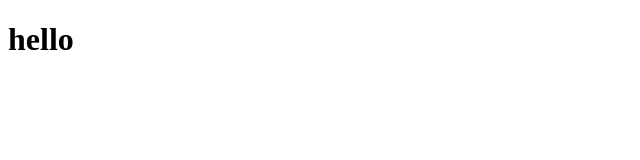
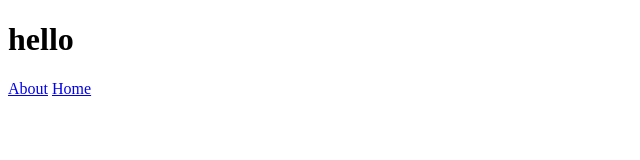
Before and after one commit to lucy456/final_project, a plain HTML site: page index.html in a window 1280 px wide. Shown: the whole page, without its empty margins (0-640 px from the left). Drawn offline with Linux system fonts and the light colour scheme.

Commit message:
add links

```diff
--- a/index.html
+++ b/index.html
@@ -8,5 +8,8 @@
     </head>
     <body>
         <h1>hello</h1>
+
+        <a href="./about.html">About</a>
+        <a href="./index.html">Home</a>
     </body>
 </html>
```
